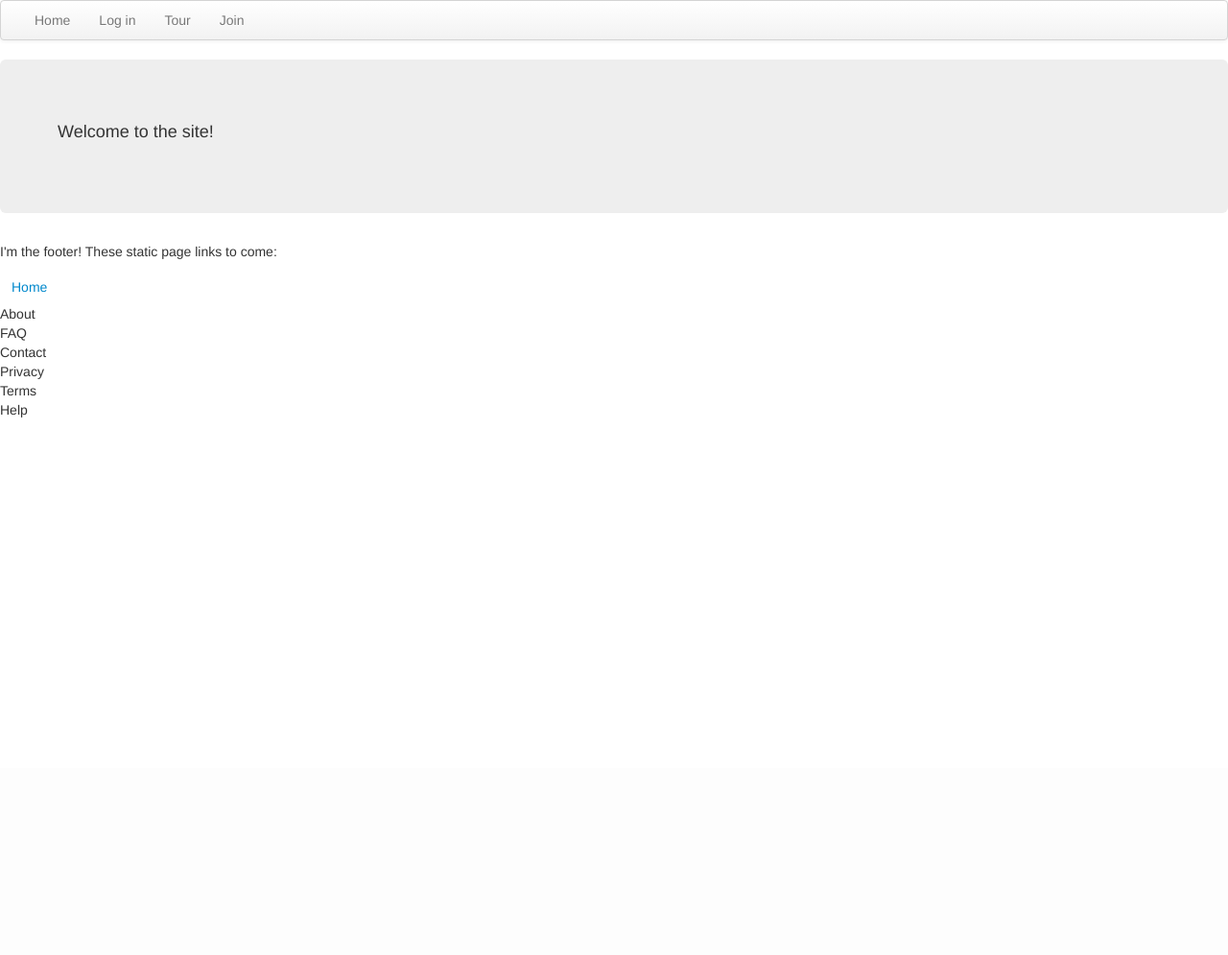
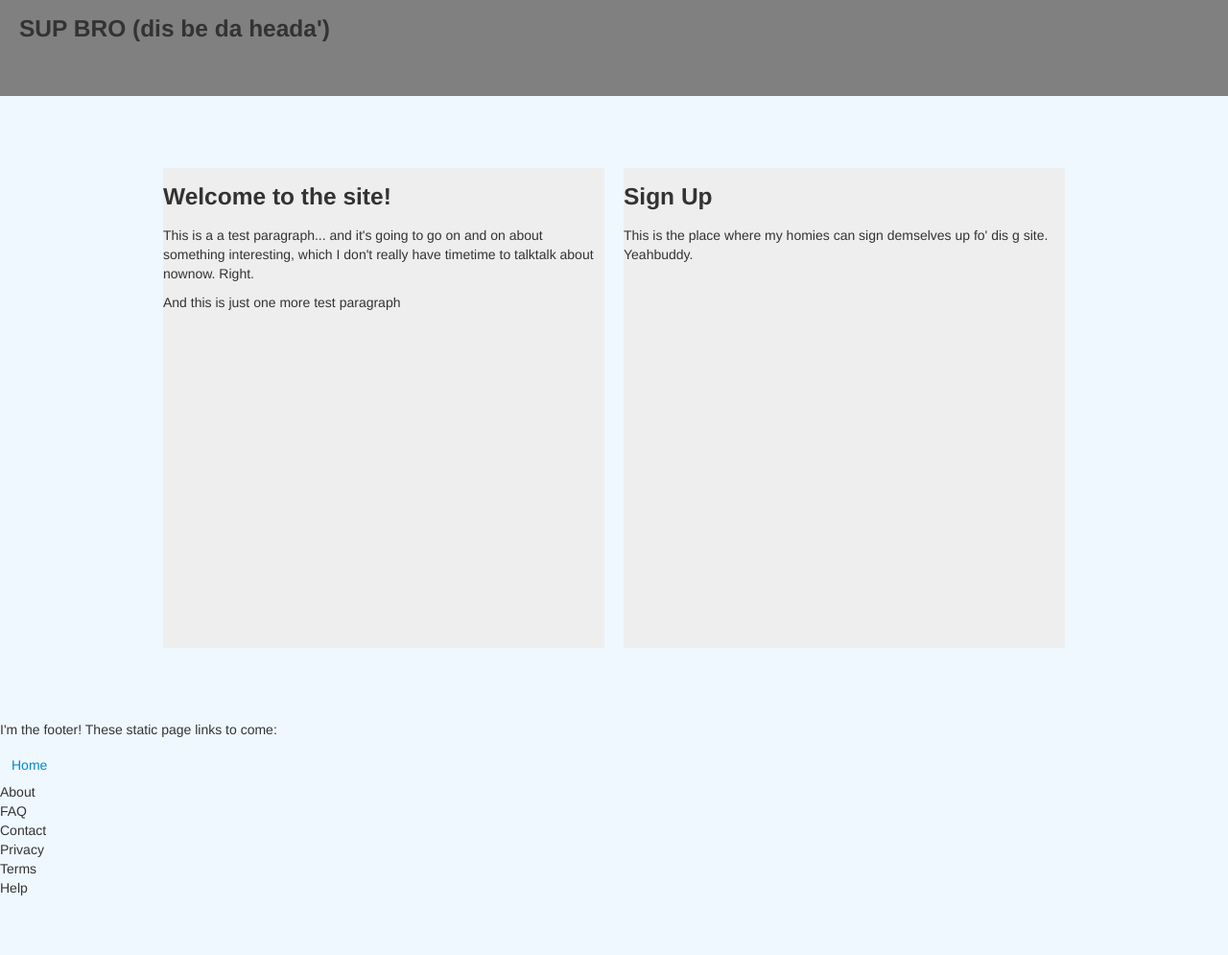
Before and after one commit to mcatme/mcat-django, a Django app: page / in a window 1280 px wide. Shown: the whole page at 96% size. Before the commit the page ends 435 px from the top, so only its background shows below. Run offline with Django 3.2, Linux system fonts and the light colour scheme; parts of the project's set-up code (start-up, migrations or seed data) failed here and were passed over; some libraries are stand-ins or nearby versions.

Commit message:
Changes to base.html and home.html and some slight changes to style.css for those two files.

```diff
--- a/home/templates/home.html
+++ b/home/templates/home.html
@@ -3,5 +3,27 @@
 {% block title %}Home{% endblock title %}
 
 {% block content %}
-<p>Welcome to the site!</p>
+
+<!-- Header Stuff
+============================================= -->
+<div id="home-header-wrapper" class="container-fluid">
+	<h3>SUP BRO (dis be da heada')</h3>
+</div>
+
+<!-- Body Content
+============================================== -->
+
+<div id="home-body-wrapper" class="container">
+	<div id="home-body-row" class="row">
+		<div id="home-tour" class="span6">
+			<h3>Welcome to the site!</h3>
+			<p>This is a a test paragraph... and it's going to go on and on about something interesting, which I don't really have timetime to talktalk about nownow. Right.</p>
+			<p>And this is just one more test paragraph</p>
+		</div>
+		<div id="home-sign_up" class="span6">
+			<h3>Sign Up</h3>
+			<p>This is the place where my homies can sign demselves up fo' dis g site. Yeahbuddy.</p>
+		</div>
+	</div>
+</div>
 {% endblock content %}
--- a/newdjango/static/css/style.css
+++ b/newdjango/static/css/style.css
@@ -0,0 +1,31 @@
+
+
+body {
+	padding-bottom: 40px;
+	padding-top:0px;
+	background-color:#F0F8FF;
+}
+
+/************ Styles for Base template ***********/
+
+#home-body-wrapper {
+	/* border:solid 1px; */
+	margin-top:75px;
+	margin-bottom:75px;
+}
+/************* Styles for home page **************/
+
+#home-tour {
+	background-color:#eeeeee;
+	height:500px;
+}
+
+#home-sign_up {
+	background-color:#eeeeee;
+	height:500px;
+}
+
+#home-header-wrapper {
+	background-color:gray;
+	height:100px;
+}
--- a/newdjango/templates/base.html
+++ b/newdjango/templates/base.html
@@ -9,29 +9,36 @@
 </head>
 
 <body>
+
+<!--************** Nav Buttons at top of the page ******************-->
+
     <header>
+		{% if user.is_authenticated %}
         <div class="navbar">
             <div class="navbar-inner">
                 <ul class="nav">
                     <li><a href="/">Home</a></li>
-                    {% if user.is_authenticated %}
                     <li><a href="/dashboard">Dashboard</a></li>
                     <li><a href="/bye">Log out</a></li>
-                    {% else %}
+<!--
                     <li><a href="/login">Log in</a></li>
                     <li><a href="/tour">Tour</a></li>
                     <li><a href="/join">Join</a></li>
-                    {% endif %}
+-->
                 </ul>
             </div>
         </div>
+		{% endif %}
     </header>
 
-    <div class="hero-unit">
-        {% block content %}This content should be replaced...{% endblock content %}
-    </div>
 
+<!--******************* Body Stuffz *******************************-->
 
+{% block content %}
+    Herein Lies the body content
+{% endblock content %}
+
+<!--***************** Stuff for the footer ***********************-->
 		<footer>
 		<p>I'm the footer! These static page links to come:</p>
 		<ul class="nav nav-pills nav-stacked">
@@ -44,6 +51,11 @@
 			<li>Help</li>
 		</ul>
 		</footer>
+
+    <!-- end body container -->
+    </div>
+<!-- ***************** Javascript stuffz **************************-->
+
     <script type="text/javascript" src="{% static "bootstrap.js" %}"></script>
 </body>
 </html>
```
Lines whose indentation alone changed are shown as unchanged.
